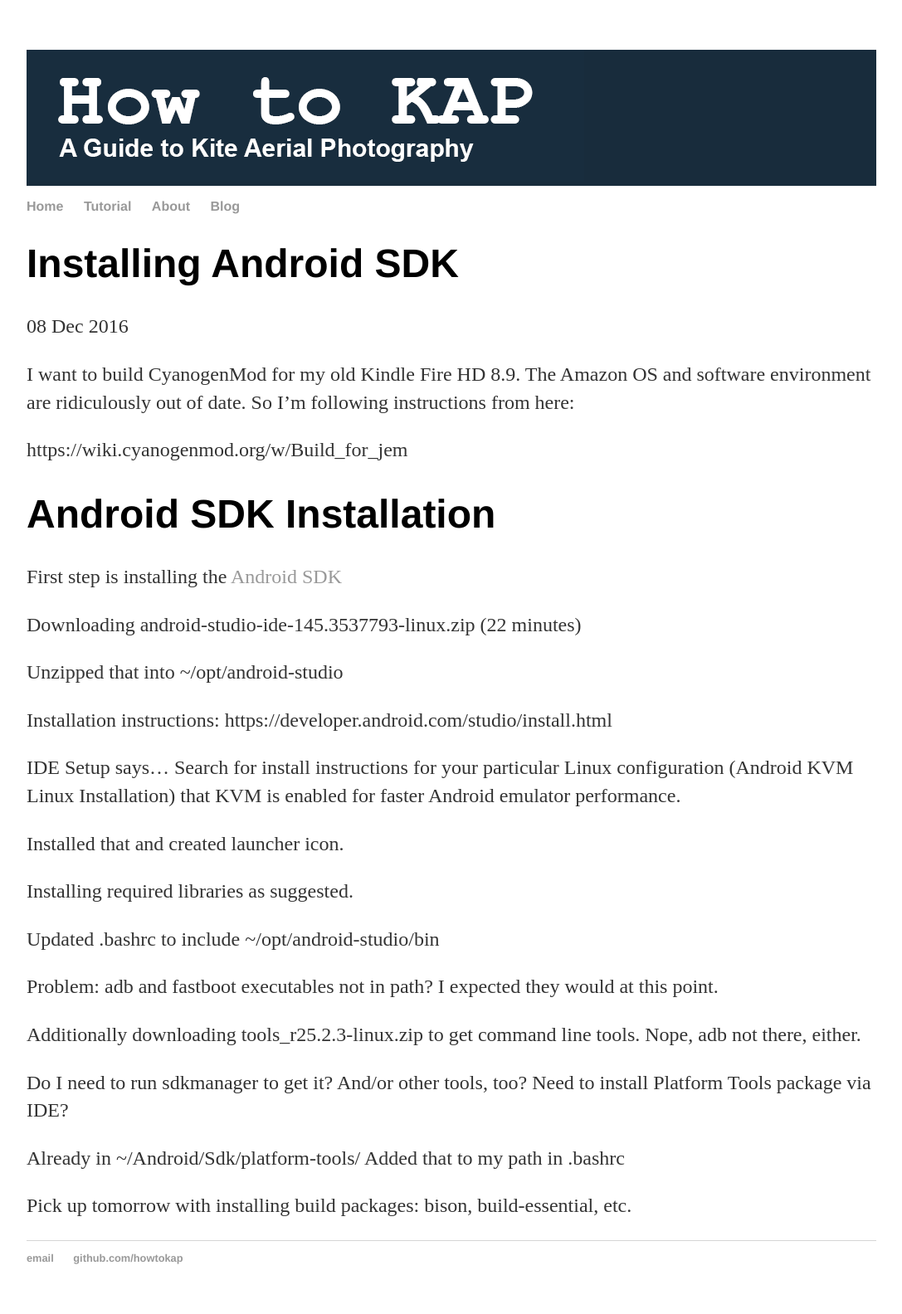
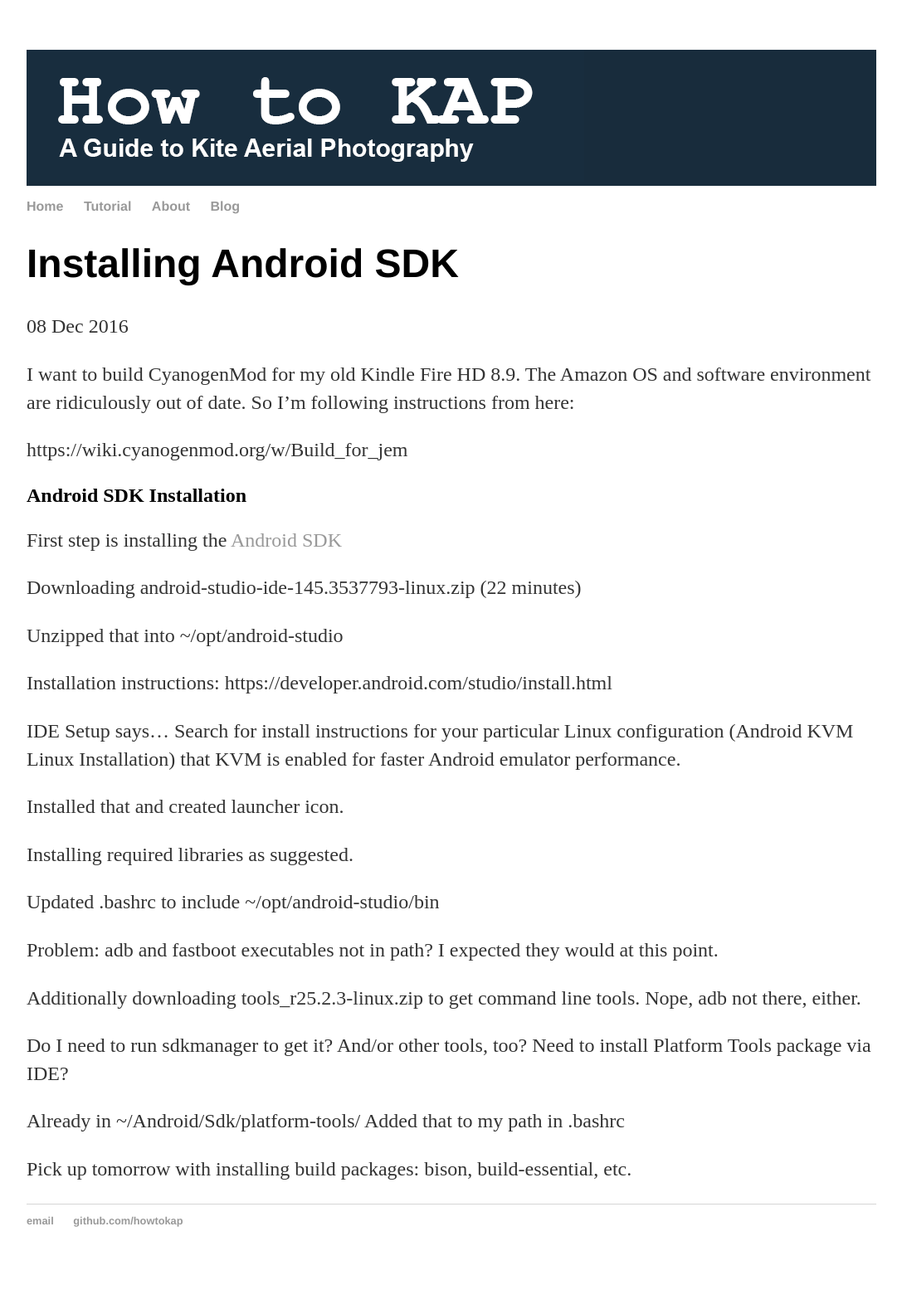
Before and after one commit to howtokap/howtokap.github.io, a Jekyll site: the page built from _posts/2016-12-08-Installing-Android-SDK.md, in a window 1280 px wide. Shown: the whole page at 83% size, without its empty margins (96-1183 px from the left). Built offline with Jekyll 4.4.1, drawn with Linux system fonts in a browser that asks for light colours; after the commit the page ends 1539 px from its top, so only the background shows below that.

Commit message:
Minor editing, using H2 for an internal heading.

```diff
--- a/_posts/2016-12-08-Installing-Android-SDK.md
+++ b/_posts/2016-12-08-Installing-Android-SDK.md
@@ -10,7 +10,7 @@ following instructions from here:
 
 https://wiki.cyanogenmod.org/w/Build_for_jem
 
-# Android SDK Installation
+## Android SDK Installation
 
 First step is installing the [Android SDK](https://wiki.cyanogenmod.org/w/Doc:_sdk_intro)
 
```
